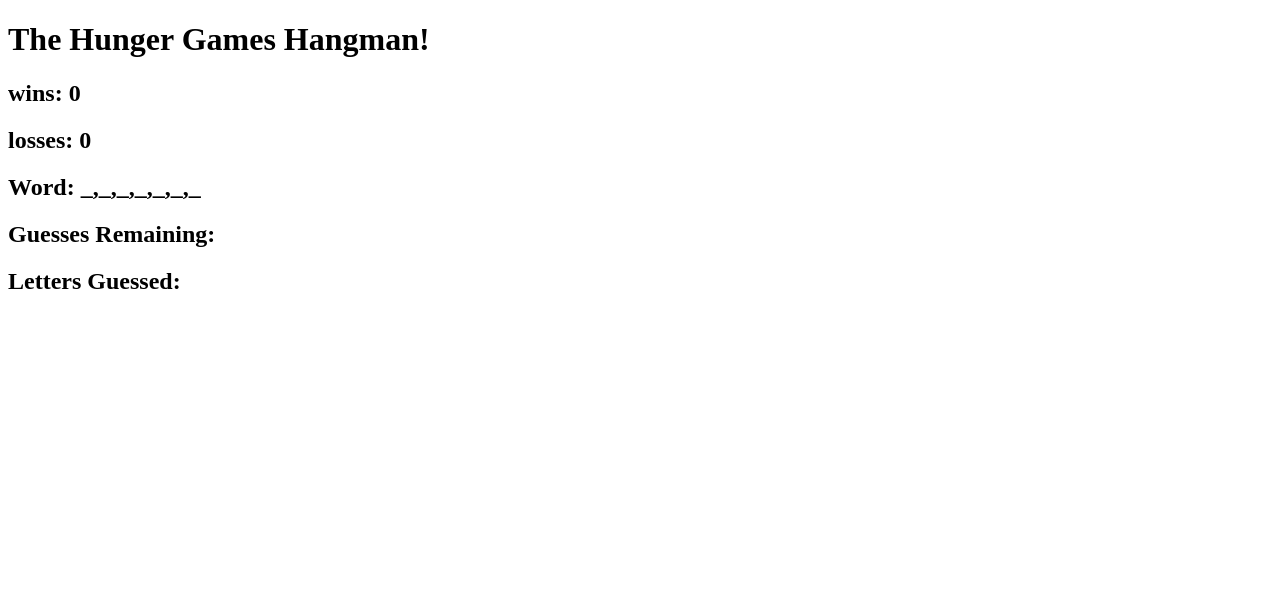
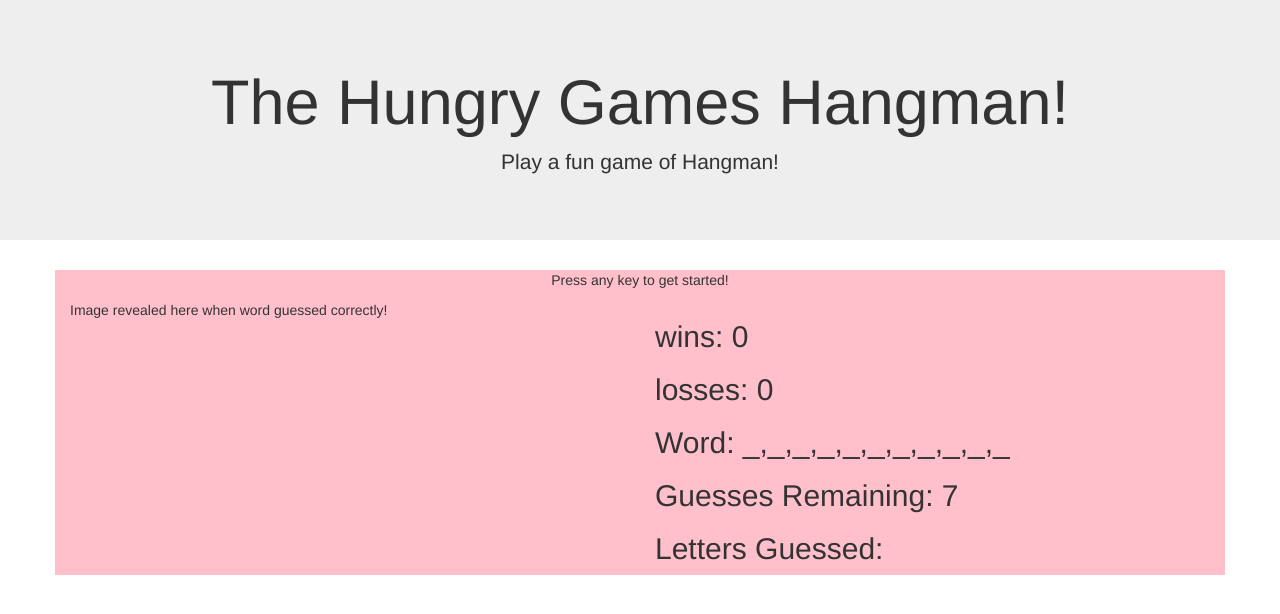
Before and after one commit to raquelclare/Hangman-Game, a plain HTML site: page index.html in a window 1280 px wide. Drawn offline with nearby package versions, Linux system fonts and the light colour scheme.

Commit message:
more edits and folders added

```diff
--- a/game.js
+++ b/game.js
@@ -9,6 +9,7 @@
 
 		// This needs to decrement by 1 for each wrong guess?
 		var guessesLeft = 7;
+		document.getElementById("guessesleft").innerHTML = guessesLeft;
 
 		// Everytime they enter a guess push the letter into array
 		var guesses = [];
@@ -33,6 +34,11 @@
 			// Pressing key will now equal guess
 			var guess = (event.key).toLowerCase();
 			console.log(guess);
+			// Decrements guessesLeft by 1 for each guess made. But needs
+			//to be updated for only wrong guesses
+			guessesLeft--;
+			//Displays new guess count
+			document.getElementById("guessesleft").innerHTML = guessesLeft;
 			var index = word.indexOf(guess);
 
 			// event.preventDefault();
@@ -47,21 +53,25 @@
 				document.getElementById("lettersguessed").innerHTML = guesses;
 			};
 
+			//
 			while(index > -1){
 				blanks[index] = guess;
 				var index = word.indexOf(guess, index + 1);
 				document.getElementById("word").innerHTML = blanks;
 			};
 
+			// You win if the underscores are no longer in the word array
 			if(blanks.indexOf("_") === -1){
 				//you have won! Game needs to reset
 				wins++;
+				document.getElementById("wins").innerHTML = wins;
 				alert("You win!");
 				location.reload();
 				guessesLeft = 7;
 				guesses = [];
 			};
 
+			// You lose if the amount of guesses left is equal to zero
 			if(guessesLeft === 0){
 				//you lost! Game needs to reset
 				losses++;
--- a/index.html
+++ b/index.html
@@ -2,22 +2,45 @@
 <html>
 <head>
 	<title>Hangman game</title>
-	<script
-	  src="https://code.jquery.com/jquery-3.2.1.min.js"
-	  integrity="sha256-hwg4gsxgFZhOsEEamdOYGBf13FyQuiTwlAQgxVSNgt4="
-	  crossorigin="anonymous"></script>
+	<link rel="stylesheet" type="text/css" href="reset.css">
+	<link rel="stylesheet" href="https://maxcdn.bootstrapcdn.com/bootstrap/3.3.7/css/bootstrap.min.css" integrity="sha384-BVYiiSIFeK1dGmJRAkycuHAHRg32OmUcww7on3RYdg4Va+PmSTsz/K68vbdEjh4u" crossorigin="anonymous">
+	<link rel="stylesheet" type="text/css" href="style.css">
 </head>
 <body>
 
-	<h1>The Hunger Games Hangman!</h1>
+	<div class="jumbotron">
+	<h1>The Hungry Games Hangman!</h1>
+	<p>Play a fun game of Hangman!</p>
+	</div>
 
-	<h2>wins: <span id="wins"></span></h2>
-	<h2>losses: <span id="losses"></span></h2>
+	<div class="container">
 
-	<h2>Word: <span id="word"></span></h2>
+		<div class="row" id="game-start">
+		<div class="col-md-12">
+			<p>Press any key to get started!</p>
+		</div>
+		</div>
 
-	<h2>Guesses Remaining: <span id="guessesleft"></span></h2>
-	<h2>Letters Guessed: <span id="lettersguessed"></span></h2>
+		<div class="row">
+
+
+			<div class="col-md-6" id="image">Image revealed here when word guessed correctly!</div>
+
+			<div class="col-md-6" id="game-stats">
+
+			<h2>wins: <span id="wins"></span></h2>
+			<h2>losses: <span id="losses"></span></h2>
+
+			<h2>Word: <span id="word"></span></h2>
+
+			<h2>Guesses Remaining: <span id="guessesleft"></span></h2>
+			<h2>Letters Guessed: <span id="lettersguessed"></span></h2>
+
+			</div>
+
+		</div>
+
+	</div>
 
 	<script type="text/javascript" src="game.js"></script>
 </body>
--- /dev/null
+++ b/reset.css
@@ -0,0 +1,48 @@
+/* http://meyerweb.com/eric/tools/css/reset/
+   v2.0 | 20110126
+   License: none (public domain)
+*/
+
+html, body, div, span, applet, object, iframe,
+h1, h2, h3, h4, h5, h6, p, blockquote, pre,
+a, abbr, acronym, address, big, cite, code,
+del, dfn, em, img, ins, kbd, q, s, samp,
+small, strike, strong, sub, sup, tt, var,
+b, u, i, center,
+dl, dt, dd, ol, ul, li,
+fieldset, form, label, legend,
+table, caption, tbody, tfoot, thead, tr, th, td,
+article, aside, canvas, details, embed,
+figure, figcaption, footer, header, hgroup,
+menu, nav, output, ruby, section, summary,
+time, mark, audio, video {
+	margin: 0;
+	padding: 0;
+	border: 0;
+	font-size: 100%;
+	font: inherit;
+	vertical-align: baseline;
+}
+/* HTML5 display-role reset for older browsers */
+article, aside, details, figcaption, figure,
+footer, header, hgroup, menu, nav, section {
+	display: block;
+}
+body {
+	line-height: 1;
+}
+ol, ul {
+	list-style: none;
+}
+blockquote, q {
+	quotes: none;
+}
+blockquote:before, blockquote:after,
+q:before, q:after {
+	content: '';
+	content: none;
+}
+table {
+	border-collapse: collapse;
+	border-spacing: 0;
+}
--- a/style.css
+++ b/style.css
@@ -0,0 +1,17 @@
+.jumbotron {
+	text-align: center;
+	/*background-image: url(https://static.pexels.com/photos/5317/food-salad-restaurant-person.jpg);*/
+}
+
+#game-start {
+	text-align: center;
+}
+
+* {
+	border: solid 1px black;
+	/*background-image: url(https://static.pexels.com/photos/5317/food-salad-restaurant-person.jpg);*/
+}
+
+.container {
+	background-color: pink;
+}
```
